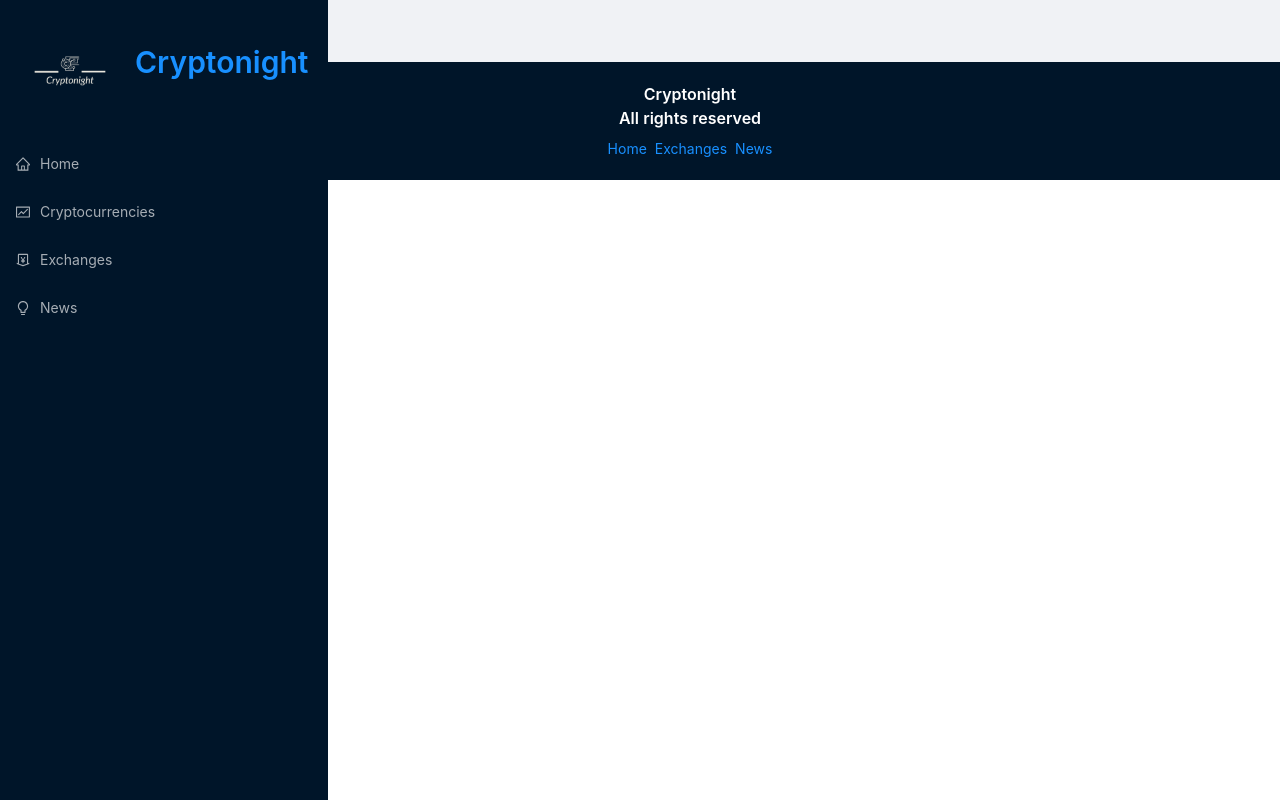
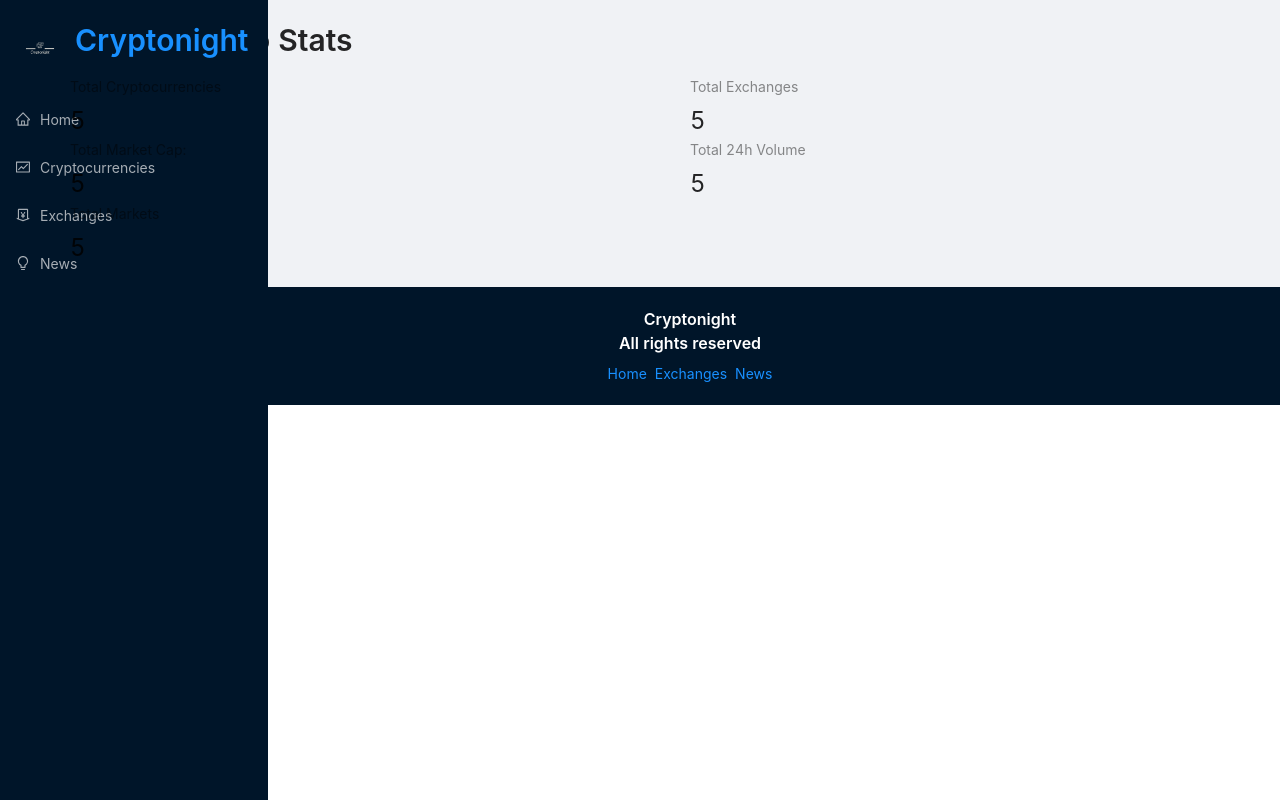
Before and after one commit to Newbie814/react-crypto-app, a React (Create React App) app: page / in a window 1280 px wide. Shown: the top 800 px of the page. Built offline with nearby package versions, Linux system fonts and the light colour scheme.

Commit message:
foundation for all component files. basic routing. Started homepage layout

```diff
--- a/src/components/Homepage.jsx
+++ b/src/components/Homepage.jsx
@@ -1,7 +1,38 @@
 import React from 'react';
+import millify from 'millify';
+import { Typography, Row, Col, Statistic } from 'antd';
+import { Link } from 'react-router-dom';
+
+const { Title } = Typography;
 
 const Homepage = () => {
-  return <div>Homepage</div>;
+  return (
+    <>
+      <Title level={2} className='heading'>
+        Global Crypto Stats
+      </Title>
+      <Row>
+        <Col span={12}>
+          <Statistic title='Total Cryptocurrencies' value={5} />
+        </Col>
+        <Col span={12}>
+          <Statistic title='Total Exchanges' value={5} />
+        </Col>
+        <Col span={12}>
+          <Statistic title='Total Market Cap:' value={5} />
+        </Col>
+        <Col span={12}>
+          <Statistic title='Total 24h Volume' value={5} />
+        </Col>
+        {/* <Col span={12}>
+          <Statistic title='Total Cryptocurrencies' value={5} />
+        </Col> */}
+        <Col span={12}>
+          <Statistic title='Total Markets' value={5} />
+        </Col>
+      </Row>
+    </>
+  );
 };
 
 export default Homepage;
--- a/src/components/Navbar.jsx
+++ b/src/components/Navbar.jsx
@@ -15,7 +15,7 @@
   return (
     <div className='nav-container'>
       <div className='logo-container'>
-        <Avatar src={icon} size={100} />
+        <Avatar src={icon} size={'large'} />
         <Typography.Title level={2} className='logo'>
           <Link to='/'>Cryptonight</Link>
         </Typography.Title>
--- a/src/index.js
+++ b/src/index.js
@@ -1,5 +1,5 @@
 import React from 'react';
-import ReactDOM from 'react-dom';
+
 import { BrowserRouter as Router } from 'react-router-dom';
 import { createRoot } from 'react-dom/client';
 
```
